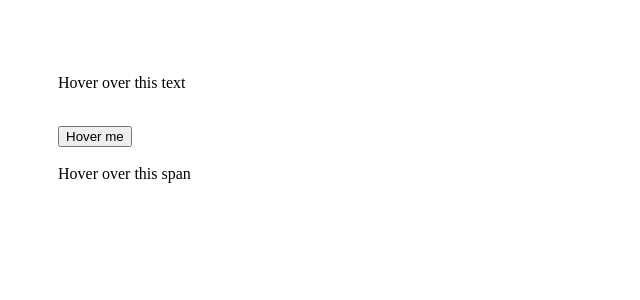
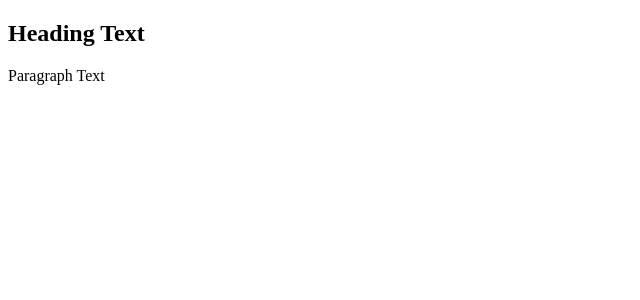
Before and after one commit to acciojob/react-composition-3-Shubham13th, a React app: page / in a window 1280 px wide. Shown: the top 300 px of the page, without its empty margins (0-640 px from the left). Built offline with nearby package versions, Linux system fonts and the light colour scheme.

Commit message:
changes 20

```diff
--- a/src/components/App.css
+++ b/src/components/App.css
@@ -1,30 +1,15 @@
 .tooltip {
   position: relative;
   display: inline-block;
-  cursor: pointer;
 }
 
-.tooltip > div {
-  opacity: 0;              /* visually hidden */
-  pointer-events: none;   /* prevent interaction */
-
+.tooltiptext {
   position: absolute;
-  top: 100%;
-  left: 50%;
-  transform: translateX(-50%);
-
-  background-color: red;
+  background-color: black;
   color: white;
   padding: 6px 10px;
   border-radius: 4px;
-  font-size: 12px;
-
-  transition: opacity 0.3s ease;
+  top: 100%;
+  left: 0;
   white-space: nowrap;
 }
-
-/* On hover, make tooltip visible */
-.tooltip:hover > div {
-  opacity: 1;
-  pointer-events: auto;
-}
--- a/src/components/App.js
+++ b/src/components/App.js
@@ -1,24 +1,15 @@
 import React from "react";
 import Tooltip from "./Tooltip";
-import "./App.css";
 
 function App() {
   return (
-    <div style={{ padding: "50px" }}>
-      <Tooltip text="This is a tooltip for text">
-        <p>Hover over this text</p>
+    <div>
+      <Tooltip text="Heading Tooltip">
+        <h2>Heading Text</h2>
       </Tooltip>
 
-      <br /><br />
-
-      <Tooltip text="Tooltip on a button">
-        <button>Hover me</button>
-      </Tooltip>
-
-      <br /><br />
-
-      <Tooltip text="Another tooltip example">
-        <span>Hover over this span</span>
+      <Tooltip text="Paragraph Tooltip">
+        <p>Paragraph Text</p>
       </Tooltip>
     </div>
   );
--- a/src/components/Tooltip.js
+++ b/src/components/Tooltip.js
@@ -1,18 +1,19 @@
 import React, { useState } from "react";
 
-const Tooltip = ({ text, children }) => {
-  const [show, setShow] = useState(false);
+function Tooltip({ text, children }) {
+  const [visible, setVisible] = useState(false);
 
-  return (
-    <div
-      className="tooltip"
-      onMouseEnter={() => setShow(true)}
-      onMouseLeave={() => setShow(false)}
-    >
-      {children}
-      {show && <span className="tooltiptext">{text}</span>}
-    </div>
-  );
-};
+  return React.cloneElement(children, {
+    className: "tooltip",
+    onMouseEnter: () => setVisible(true),
+    onMouseLeave: () => setVisible(false),
+    children: (
+      <>
+        {children.props.children}
+        {visible && <div className="tooltiptext">{text}</div>}
+      </>
+    )
+  });
+}
 
 export default Tooltip;
```
